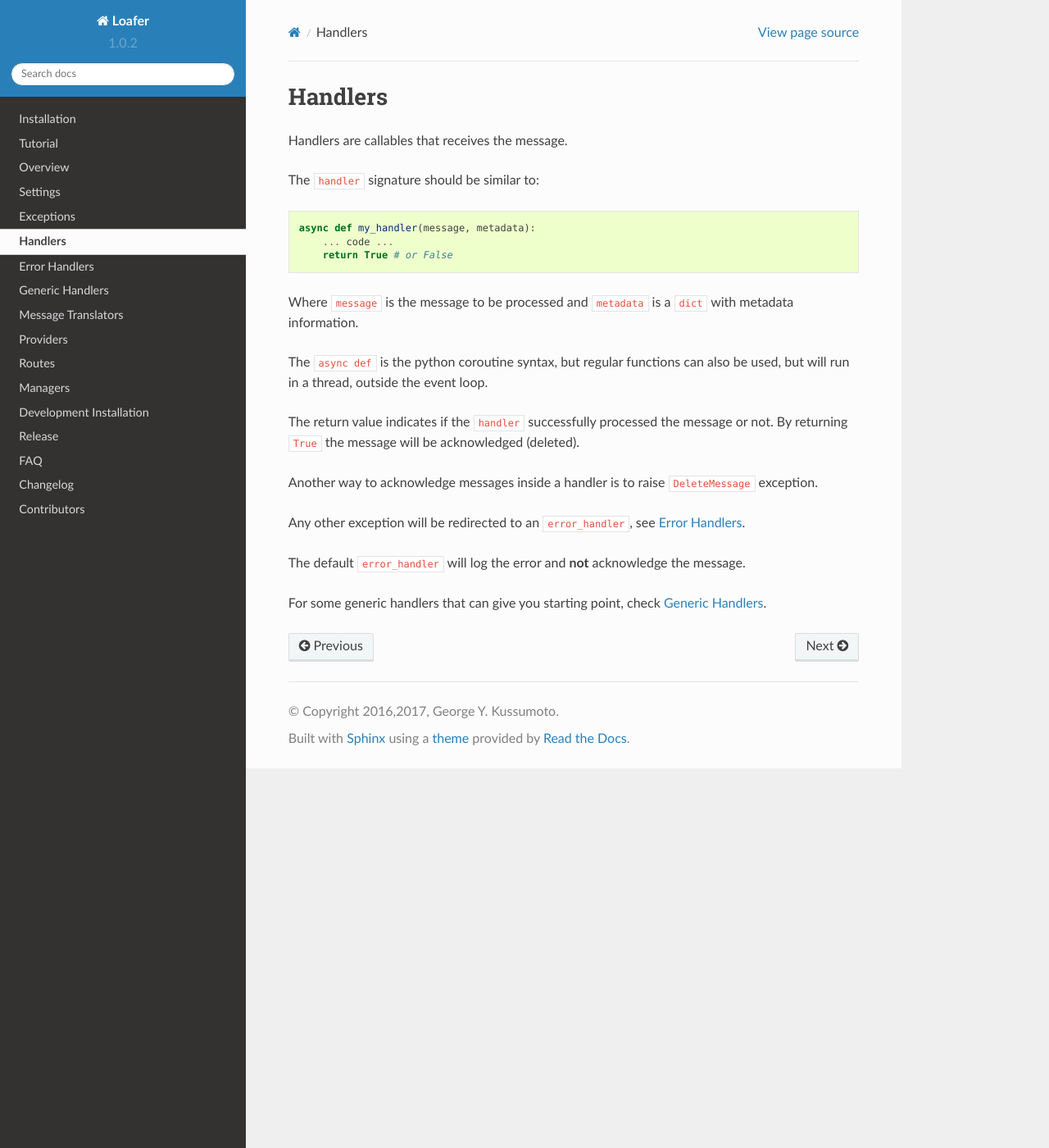
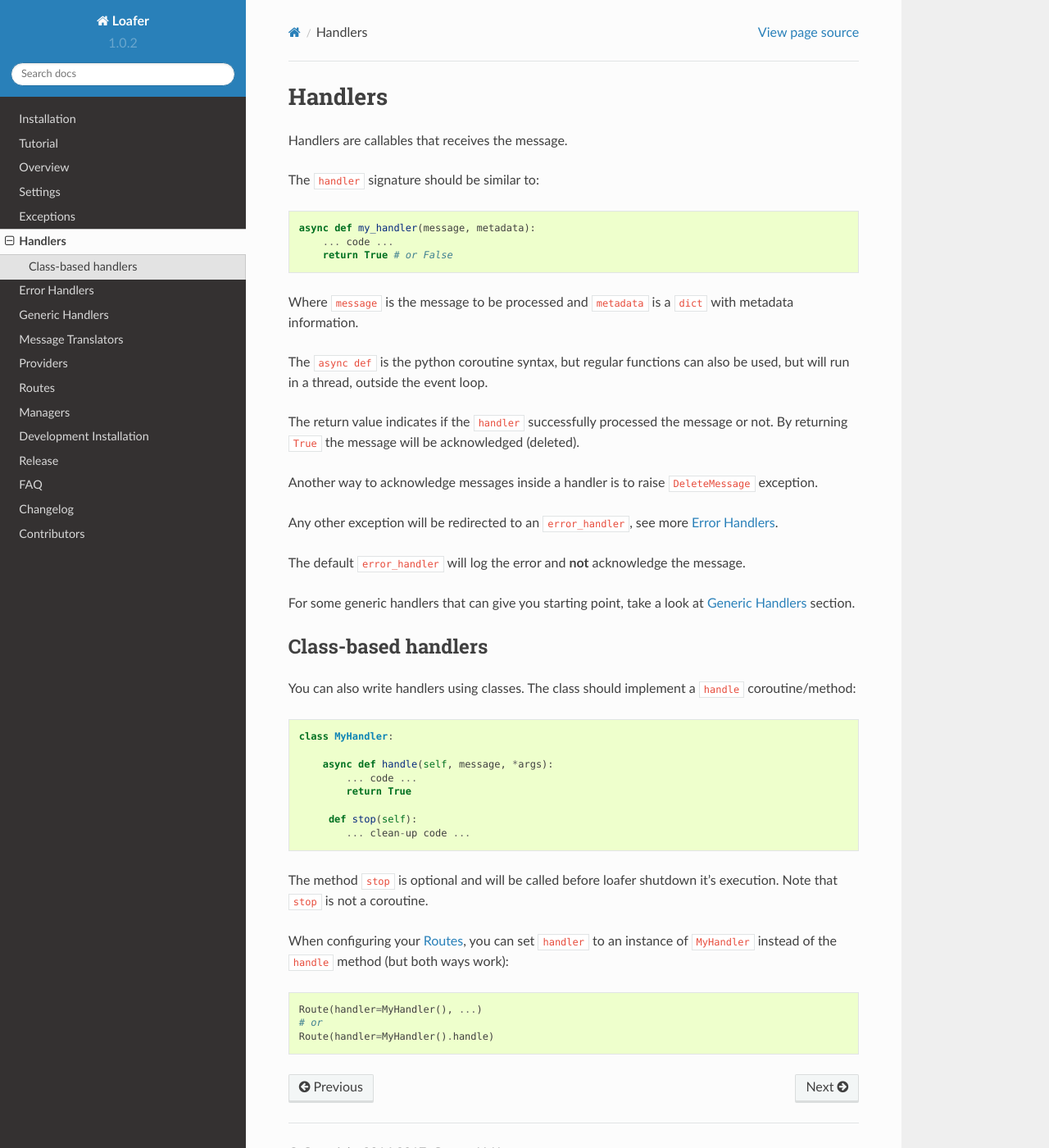
Before and after one commit to georgeyk/loafer, a Sphinx documentation site: the page built from docs/source/handlers.rst, in a window 1280 px wide and 1400 px high. Shown: the whole window at 82% size. Built offline with Sphinx 7.4.7 and the Read the Docs theme 2.0.0, drawn with Linux system fonts in a browser that asks for light colours.

Commit message:
Update handlers docs

```diff
--- a/docs/source/handlers.rst
+++ b/docs/source/handlers.rst
@@ -22,8 +22,38 @@ By returning ``True`` the message will be acknowledged (deleted).
 Another way to acknowledge messages inside a handler is to raise
 ``DeleteMessage`` exception.
 
-Any other exception will be redirected to an ``error_handler``, see :doc:`error_handlers`.
+Any other exception will be redirected to an ``error_handler``, see more
+:doc:`error_handlers`.
 
 The default ``error_handler`` will log the error and **not** acknowledge the message.
 
-For some generic handlers that can give you starting point, check :doc:`generic_handlers`.
+For some generic handlers that can give you starting point, take a look at
+:doc:`generic_handlers` section.
+
+
+Class-based handlers
+~~~~~~~~~~~~~~~~~~~~
+
+
+You can also write handlers using classes. The class should implement a
+``handle`` coroutine/method::
+
+    class MyHandler:
+
+        async def handle(self, message, *args):
+            ... code ...
+            return True
+
+         def stop(self):
+            ... clean-up code ...
+
+
+The method ``stop`` is optional and will be called before loafer shutdown it's
+execution. Note that ``stop`` is not a coroutine.
+
+When configuring your :doc:`routes`, you can set ``handler`` to an instance of
+``MyHandler`` instead of the ``handle`` method (but both ways work)::
+
+    Route(handler=MyHandler(), ...)
+    # or
+    Route(handler=MyHandler().handle)
```
